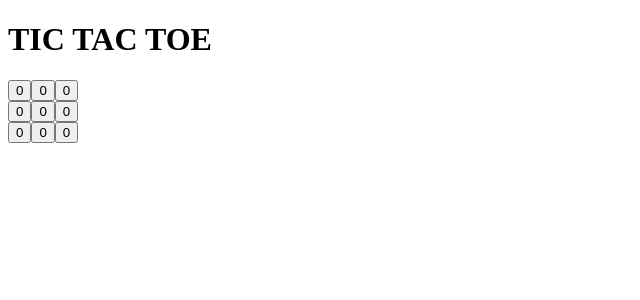
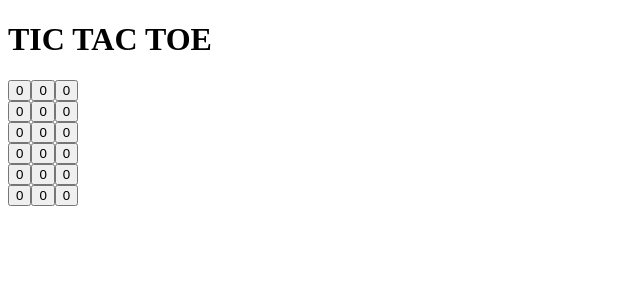
Before and after one commit to Deepak-Kumar-Yadav/tictactoe, a React (Vite) app: page / in a window 1280 px wide. Shown: the top 300 px of the page, without its empty margins (0-640 px from the left). Built offline with nearby package versions, Linux system fonts and the light colour scheme.

Commit message:
created Board and Square components

```diff
--- a/src/App.jsx
+++ b/src/App.jsx
@@ -5,5 +5,6 @@ export default () => (
   <>
     <h1>TIC TAC TOE</h1>
     <Board />
+    <Board />
   </>
 );
```
